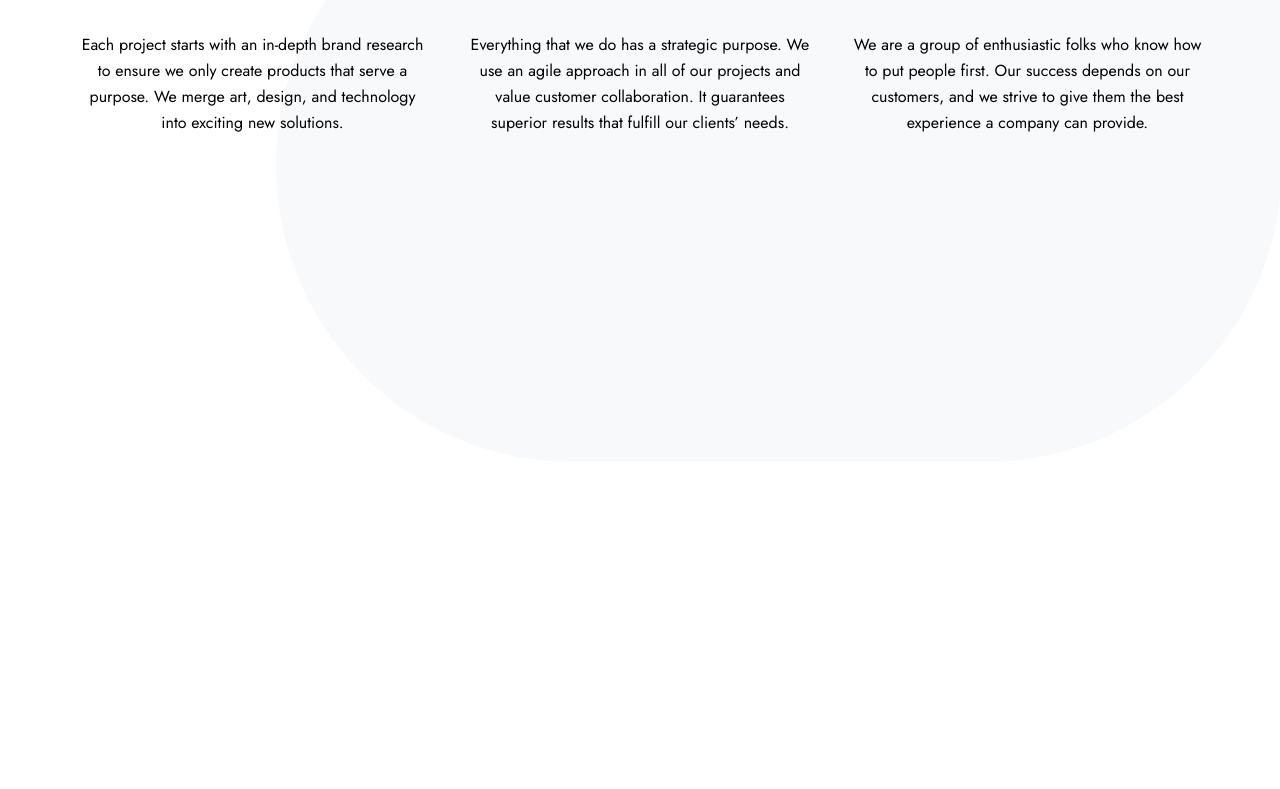
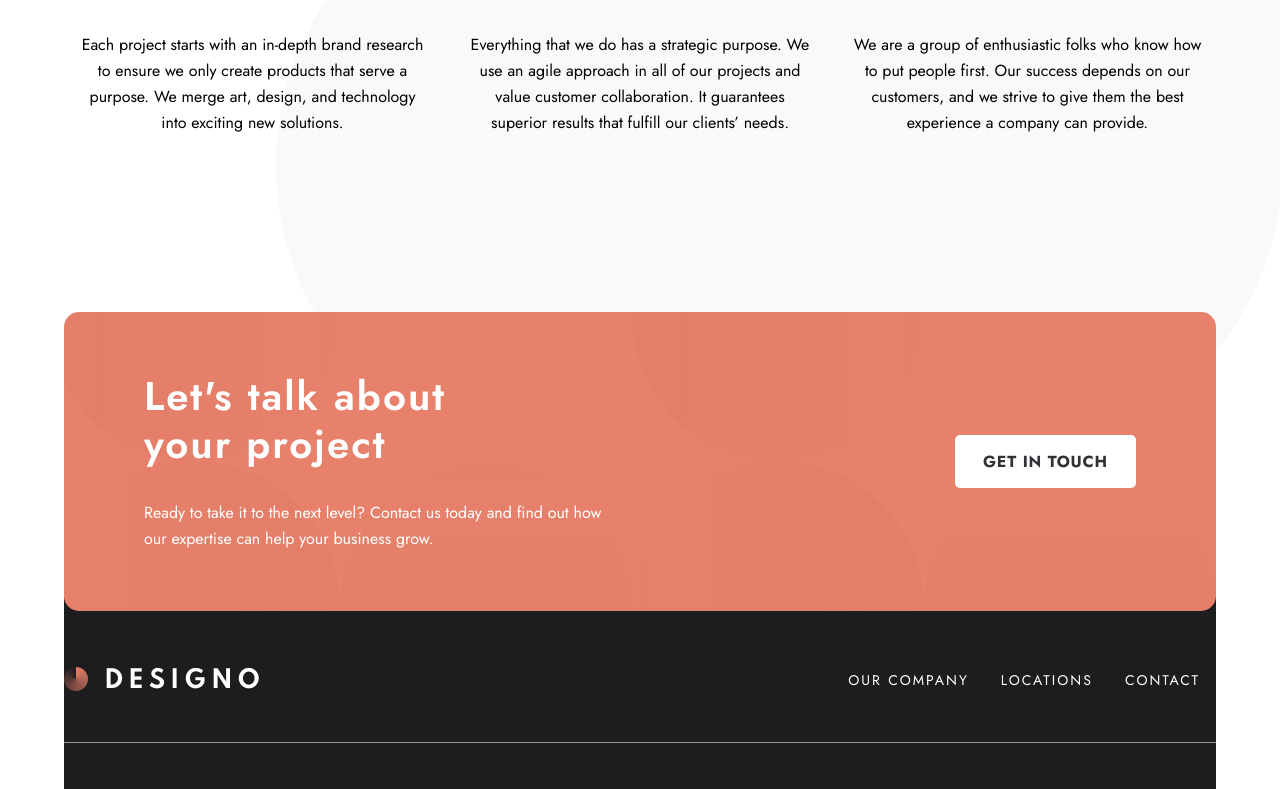
Before and after one commit to EdouardHrgt/Designo, a Vue app: page / in a window 1280 px wide. Shown: the part 2008-2797 px from the top of the page. Before the commit the page ends 2470 px from the top, so only its background shows below. Built offline with nearby package versions, Linux system fonts and the light colour scheme.

Commit message:
WIP home page footer + hero bar

```diff
--- a/src/App.vue
+++ b/src/App.vue
@@ -14,6 +14,7 @@
   --dark-grey: #333136;
   --light-grey: #f1f3f5;
   --white: #ffff;
+  --line: #979797;
 
   /* FONTS */
   --h1-size: 48px;
@@ -115,7 +116,9 @@
   color: var(--dark-grey);
   text-transform: uppercase;
   font-size: var(--body-size);
+  font-weight: bolder;
   transition: 0.3s;
+  letter-spacing: 0.8px;
 }
 
 .btn:hover {
--- /dev/null
+++ b/src/components/FooterBar.vue
@@ -0,0 +1,168 @@
+<template>
+  <div>
+    <footer>
+      <div class="links flex">
+        <router-link to="/"
+          ><img src="../assets/shared/desktop/logo-light.png" alt="Designo" class="logo"
+        /></router-link>
+        <nav>
+          <ul class="flex">
+            <li><router-link to="/company">our company</router-link></li>
+            <li><router-link to="/locations">locations</router-link></li>
+            <li><router-link to="/contact">contact</router-link></li>
+          </ul>
+        </nav>
+      </div>
+      <div class="footer-infos flex">
+        <div class="info">
+          <p>
+            <strong>Designo Central Office</strong><br />3886 Wellington Street <br />Toronto,
+            Ontario M9C 3J5
+          </p>
+        </div>
+        <div class="info">
+          <p>
+            <strong>Contact Us (Central Office)</strong><br />P : +1 253-863-8967 <br />
+            M : contact@designo.co 3J5
+          </p>
+        </div>
+        <div class="socials">
+          <nav>
+            <ul class="socials-ul flex">
+              <li>
+                <svg width="24" height="24" xmlns="http://www.w3.org/2000/svg">
+                  <path
+                    d="M22.675 0H1.325C.593 0 0 .593 0 1.325v21.351C0 23.407.593 24 1.325 24H12.82v-9.294H9.692v-3.622h3.128V8.413c0-3.1 1.893-4.788 4.659-4.788 1.325 0 2.463.099 2.795.143v3.24l-1.918.001c-1.504 0-1.795.715-1.795 1.763v2.313h3.587l-.467 3.622h-3.12V24h6.116c.73 0 1.323-.593 1.323-1.325V1.325C24 .593 23.407 0 22.675 0z"
+                    fill-rule="nonzero"
+                  />
+                </svg>
+              </li>
+              <li>
+                <svg width="24" height="24" xmlns="http://www.w3.org/2000/svg">
+                  <path
+                    d="M12 0C5.373 0 0 5.373 0 12s5.373 12 12 12 12-5.373 12-12S18.627 0 12 0zm4.441 16.892c-2.102.144-6.784.144-8.883 0C5.282 16.736 5.017 15.622 5 12c.017-3.629.285-4.736 2.558-4.892 2.099-.144 6.782-.144 8.883 0C18.718 7.264 18.982 8.378 19 12c-.018 3.629-.285 4.736-2.559 4.892zM10 9.658l4.917 2.338L10 14.342V9.658z"
+                    fill-rule="nonzero"
+                  />
+                </svg>
+              </li>
+              <li>
+                <svg width="24" height="20" xmlns="http://www.w3.org/2000/svg">
+                  <path
+                    d="M24 2.557a9.83 9.83 0 01-2.828.775A4.932 4.932 0 0023.337.608a9.864 9.864 0 01-3.127 1.195A4.916 4.916 0 0016.616.248c-3.179 0-5.515 2.966-4.797 6.045A13.978 13.978 0 011.671 1.149a4.93 4.93 0 001.523 6.574 4.903 4.903 0 01-2.229-.616c-.054 2.281 1.581 4.415 3.949 4.89a4.935 4.935 0 01-2.224.084 4.928 4.928 0 004.6 3.419A9.9 9.9 0 010 17.54a13.94 13.94 0 007.548 2.212c9.142 0 14.307-7.721 13.995-14.646A10.025 10.025 0 0024 2.557z"
+                    fill-rule="nonzero"
+                  />
+                </svg>
+              </li>
+              <li>
+                <svg width="24" height="24" xmlns="http://www.w3.org/2000/svg">
+                  <path
+                    d="M12 0C5.373 0 0 5.372 0 12c0 5.084 3.163 9.426 7.627 11.174-.105-.949-.2-2.405.042-3.441.218-.937 1.407-5.965 1.407-5.965s-.359-.719-.359-1.782c0-1.668.967-2.914 2.171-2.914 1.023 0 1.518.769 1.518 1.69 0 1.029-.655 2.568-.994 3.995-.283 1.194.599 2.169 1.777 2.169 2.133 0 3.772-2.249 3.772-5.495 0-2.873-2.064-4.882-5.012-4.882-3.414 0-5.418 2.561-5.418 5.207 0 1.031.397 2.138.893 2.738a.36.36 0 01.083.345l-.333 1.36c-.053.22-.174.267-.402.161-1.499-.698-2.436-2.889-2.436-4.649 0-3.785 2.75-7.262 7.929-7.262 4.163 0 7.398 2.967 7.398 6.931 0 4.136-2.607 7.464-6.227 7.464-1.216 0-2.359-.631-2.75-1.378l-.748 2.853c-.271 1.043-1.002 2.35-1.492 3.146C9.57 23.812 10.763 24 12 24c6.627 0 12-5.373 12-12 0-6.628-5.373-12-12-12z"
+                    fill-rule="nonzero"
+                  />
+                </svg>
+              </li>
+              <li>
+                <svg width="24" height="24" xmlns="http://www.w3.org/2000/svg">
+                  <path
+                    d="M12 2.163c3.204 0 3.584.012 4.85.07 3.252.148 4.771 1.691 4.919 4.919.058 1.265.069 1.645.069 4.849 0 3.205-.012 3.584-.069 4.849-.149 3.225-1.664 4.771-4.919 4.919-1.266.058-1.644.07-4.85.07-3.204 0-3.584-.012-4.849-.07-3.26-.149-4.771-1.699-4.919-4.92-.058-1.265-.07-1.644-.07-4.849 0-3.204.013-3.583.07-4.849.149-3.227 1.664-4.771 4.919-4.919 1.266-.057 1.645-.069 4.849-.069zM12 0C8.741 0 8.333.014 7.053.072 2.695.272.273 2.69.073 7.052.014 8.333 0 8.741 0 12c0 3.259.014 3.668.072 4.948.2 4.358 2.618 6.78 6.98 6.98C8.333 23.986 8.741 24 12 24c3.259 0 3.668-.014 4.948-.072 4.354-.2 6.782-2.618 6.979-6.98.059-1.28.073-1.689.073-4.948 0-3.259-.014-3.667-.072-4.947-.196-4.354-2.617-6.78-6.979-6.98C15.668.014 15.259 0 12 0zm0 5.838a6.162 6.162 0 100 12.324 6.162 6.162 0 000-12.324zM12 16a4 4 0 110-8 4 4 0 010 8zm6.406-11.845a1.44 1.44 0 100 2.881 1.44 1.44 0 000-2.881z"
+                    fill-rule="nonzero"
+                  />
+                </svg>
+              </li>
+            </ul>
+          </nav>
+        </div>
+      </div>
+    </footer>
+  </div>
+</template>
+
+<script>
+export default {
+  name: 'FooterBar',
+};
+</script>
+
+<style scoped>
+footer {
+  background-color: var(--black);
+  padding: 7rem 0 3rem 0;
+}
+.footer-infos,
+.links {
+  max-width: 1440px;
+  margin: auto;
+}
+.links {
+  padding-bottom: 3rem;
+  border-bottom: 1px solid var(--line);
+}
+.links {
+  justify-content: space-between;
+}
+.logo {
+  width: 202px;
+}
+ul li a {
+  color: var(--white);
+  margin: 0 1rem;
+  text-transform: uppercase;
+  font-size: 14px;
+  letter-spacing: 2px;
+}
+ul li a:hover {
+  border-bottom: 1px solid var(--white);
+}
+.footer-infos {
+  justify-content: space-between;
+  padding-top: 3rem;
+}
+.info p {
+  color: var(--line);
+  font-weight: bolder;
+}
+svg {
+  fill: var(--peach);
+  cursor: pointer;
+  transition: 0.3s;
+}
+
+.socials-ul {
+  gap: 1rem;
+}
+
+svg:hover {
+  fill: var(--peach-light);
+}
+
+@media screen and (max-width: 1024px) {
+  footer {
+    background-color: var(--black);
+    padding: 7rem 1.5rem 3rem 1.5rem;
+  }
+}
+
+@media screen and (max-width: 700px) {
+  .links,
+  .links ul {
+    flex-direction: column;
+    border: none;
+  }
+  .logo {
+    margin-bottom: 1rem;
+  }
+  .links nav {
+    border-top: 1px solid var(--line);
+    width: 100%;
+    padding: 1rem 0;
+  }
+  .links ul li {
+    margin-top: 1rem;
+  }
+  .footer-infos {
+    padding-top: 0;
+    flex-direction: column;
+    gap: 2rem;
+  }
+}
+</style>
--- /dev/null
+++ b/src/components/HeroBar.vue
@@ -0,0 +1,66 @@
+<template>
+  <div>
+    <section class="hero flex">
+      <div class="hero-txt">
+        <h2>Let's talk about <br />your project</h2>
+        <p class="hero-p">
+          Ready to take it to the next level? Contact us today and find out how our expertise can
+          help your business grow.
+        </p>
+      </div>
+      <button class="btn"><p class="btn-p">get in touch</p></button>
+    </section>
+  </div>
+</template>
+
+<script>
+export default {
+  name: 'HeroBar',
+};
+</script>
+
+<style scoped>
+.hero {
+  background-color: var(--peach);
+  padding: 3.7rem 5rem;
+  border-radius: var(--radius);
+  justify-content: space-between;
+  max-width: 1440px;
+  margin: auto;
+  background-image: url(../assets/shared/desktop/bg-pattern-three-circles.svg);
+  background-position: right;
+  margin-bottom: -3.5rem;
+  position: relative;
+  z-index: 1;
+}
+
+.hero h2,
+.hero-p {
+  color: var(--white);
+}
+
+.hero-txt {
+  max-width: 459px;
+}
+
+h2 {
+  font-size: var(--h2-size);
+  line-height: var(--h2-line);
+  letter-spacing: var(--h2-space);
+  margin-bottom: 2rem;
+}
+
+@media screen and (max-width: 1024px) {
+  .hero {
+    flex-direction: column;
+    text-align: center;
+      margin-bottom: -4.5rem;
+  }
+  h2 {
+    margin-bottom: 1rem;
+  }
+  .hero-txt {
+    margin-bottom: 1rem;
+  }
+}
+</style>
--- a/src/views/HomeView.vue
+++ b/src/views/HomeView.vue
@@ -154,16 +154,21 @@
         />
       </svg>
     </section>
+    <HeroBar />
+    <FooterBar />
   </div>
 </template>
 
 <script>
 import NavBar from '@/components/NavBar.vue';
-
+import HeroBar from '@/components/HeroBar.vue';
+import FooterBar from '@/components/FooterBar.vue';
 export default {
   name: 'HomeView',
   components: {
     NavBar,
+    HeroBar,
+    FooterBar,
   },
 };
 </script>
@@ -178,6 +183,10 @@
 .adjectives,
 .gallery {
   margin-top: 11rem;
+}
+
+.adjectives {
+  margin-bottom: 11rem;
 }
 
 .hero {
```
